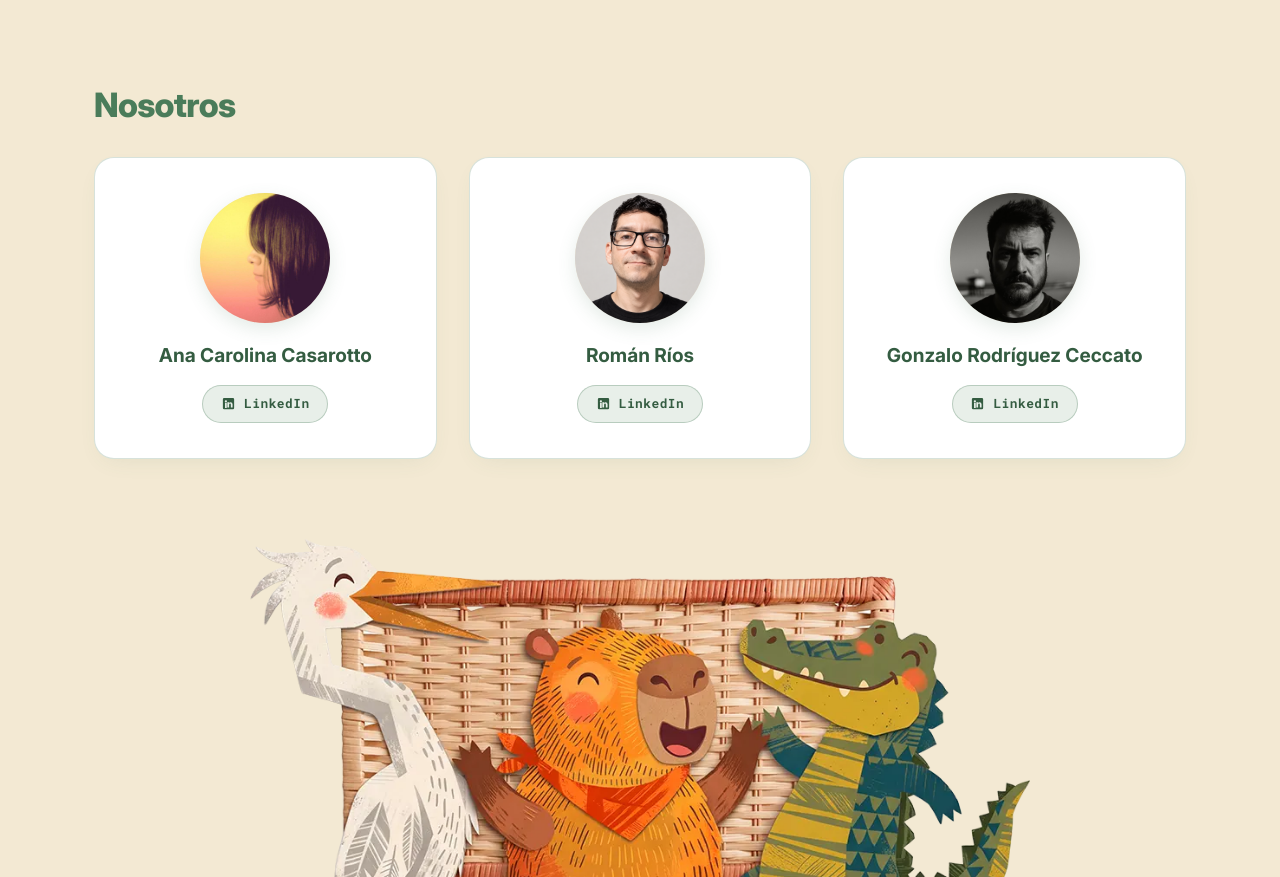
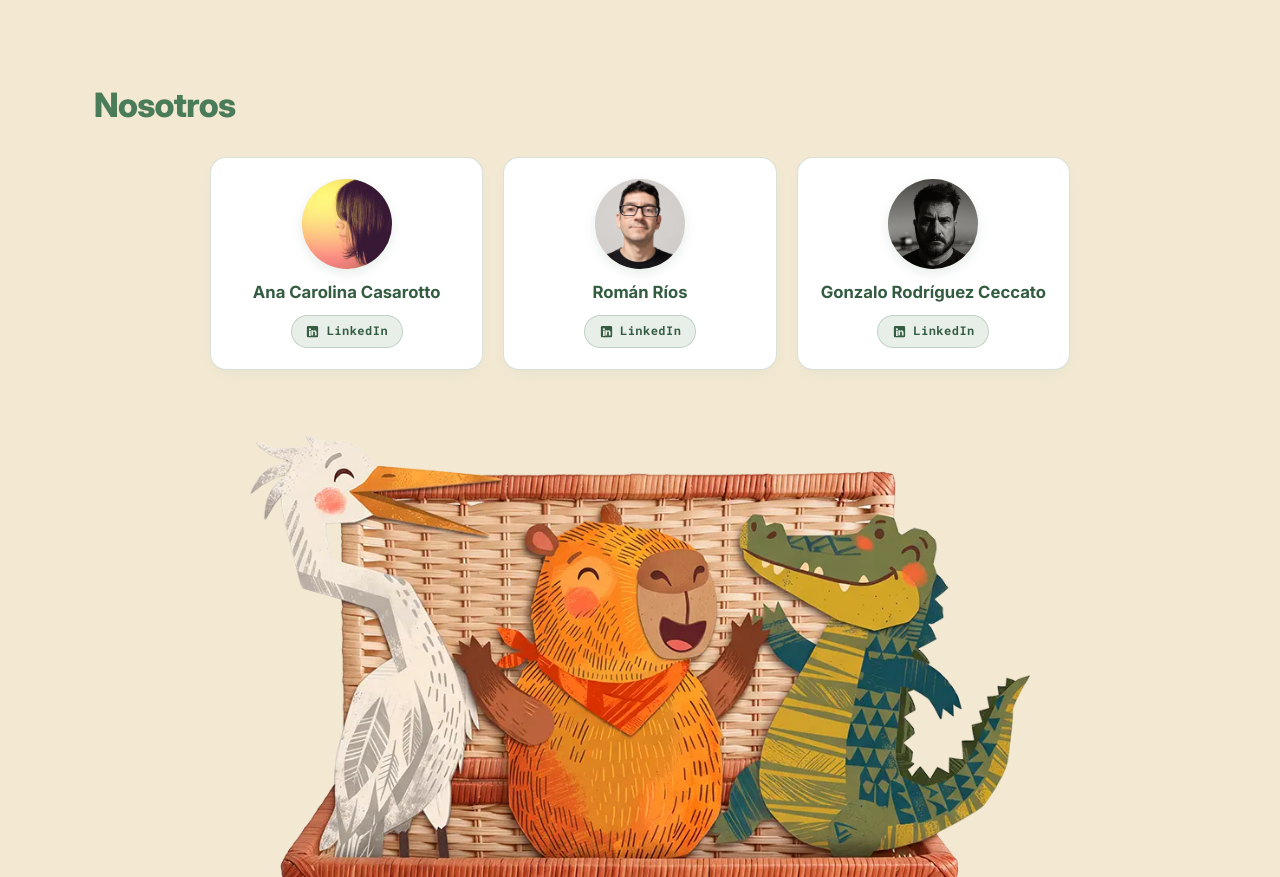
Before and after one commit to romanrios/exploradores-del-litoral, a plain HTML site: page index.html in a window 1280 px wide. Shown: the part 3821-4698 px from the top of the page. Drawn offline with Linux system fonts and the light colour scheme.

```diff
--- a/css/styles.css
+++ b/css/styles.css
@@ -687,15 +687,16 @@ h1, h2, h3, h4, h5, h6 {
 /* Sección Nosotros */
 .team-section {
   max-width: 1140px;
-  margin: 0 auto 5rem;
+  margin: 0 auto 4rem;
   padding: 0 1.5rem;
 }
 
 .team-grid {
   display: grid;
-  grid-template-columns: repeat(auto-fit, minmax(260px, 1fr));
-  gap: 2rem;
-  margin-top: 1.5rem;
+  grid-template-columns: repeat(auto-fit, minmax(220px, 1fr));
+  gap: 1.25rem;
+  max-width: 860px;
+  margin: 1.5rem auto 0;
 }
 
 @media (min-width: 861px) {
@@ -706,10 +707,10 @@ h1, h2, h3, h4, h5, h6 {
 
 .team-card {
   background: #ffffff;
-  border-radius: 1.25rem;
-  padding: 2.2rem 1.6rem;
+  border-radius: 1rem;
+  padding: 1.35rem 1.1rem;
   border: 1px solid var(--color-borde);
-  box-shadow: 0 8px 24px -10px rgba(74, 124, 90, 0.12);
+  box-shadow: 0 6px 18px -8px rgba(74, 124, 90, 0.12);
   display: flex;
   flex-direction: column;
   align-items: center;
@@ -718,18 +719,18 @@ h1, h2, h3, h4, h5, h6 {
 }
 
 .team-card:hover {
-  transform: translateY(-4px);
-  box-shadow: 0 14px 30px -10px rgba(74, 124, 90, 0.2);
+  transform: translateY(-3px);
+  box-shadow: 0 10px 22px -8px rgba(74, 124, 90, 0.18);
 }
 
 .team-avatar-wrap {
-  width: 130px;
-  height: 130px;
+  width: 90px;
+  height: 90px;
   border-radius: 50%;
   overflow: hidden;
-  margin-bottom: 1.25rem;
+  margin-bottom: 0.8rem;
   border: none;
-  box-shadow: 0 6px 18px rgba(74, 124, 90, 0.15);
+  box-shadow: 0 4px 12px rgba(74, 124, 90, 0.14);
   flex-shrink: 0;
   background-color: var(--color-crema);
 }
@@ -743,27 +744,27 @@ h1, h2, h3, h4, h5, h6 {
 
 .team-name {
   font-family: var(--font-body);
-  font-size: 1.2rem;
+  font-size: 1.05rem;
   font-weight: 700;
   color: var(--color-verde-oscuro);
-  margin-bottom: 1.1rem;
-  line-height: 1.3;
+  margin-bottom: 0.75rem;
+  line-height: 1.25;
 }
 
 .team-linkedin-btn {
   font-family: var(--font-mono);
-  font-size: 0.8rem;
+  font-size: 0.75rem;
   font-weight: 700;
   letter-spacing: 0.04em;
   color: var(--color-verde-oscuro);
   background: var(--color-verde-suave);
-  border: 1.5px solid rgba(74, 124, 90, 0.3);
-  padding: 0.45rem 1.1rem;
+  border: 1.2px solid rgba(74, 124, 90, 0.25);
+  padding: 0.35rem 0.85rem;
   border-radius: 999px;
   text-decoration: none;
   display: inline-flex;
   align-items: center;
-  gap: 0.5rem;
+  gap: 0.4rem;
   transition: all 0.2s ease;
   margin-top: auto;
 }
@@ -1072,7 +1073,9 @@ footer {
 
   .team-grid {
     grid-template-columns: 1fr;
-    gap: 1.25rem;
+    gap: 1rem;
+    max-width: 320px;
+    margin: 1.2rem auto 0;
   }
 
   .parallax-divider {
```
